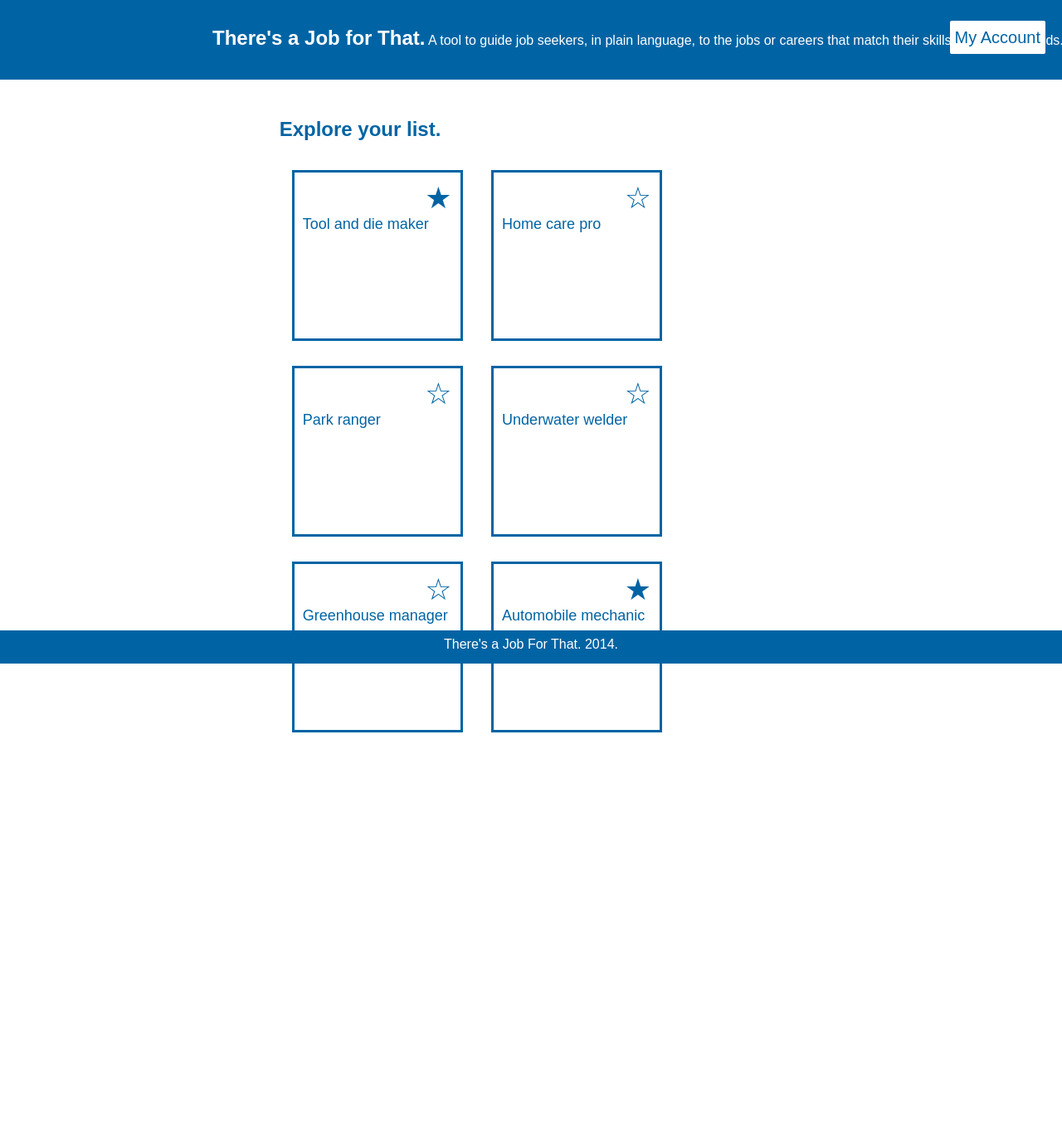
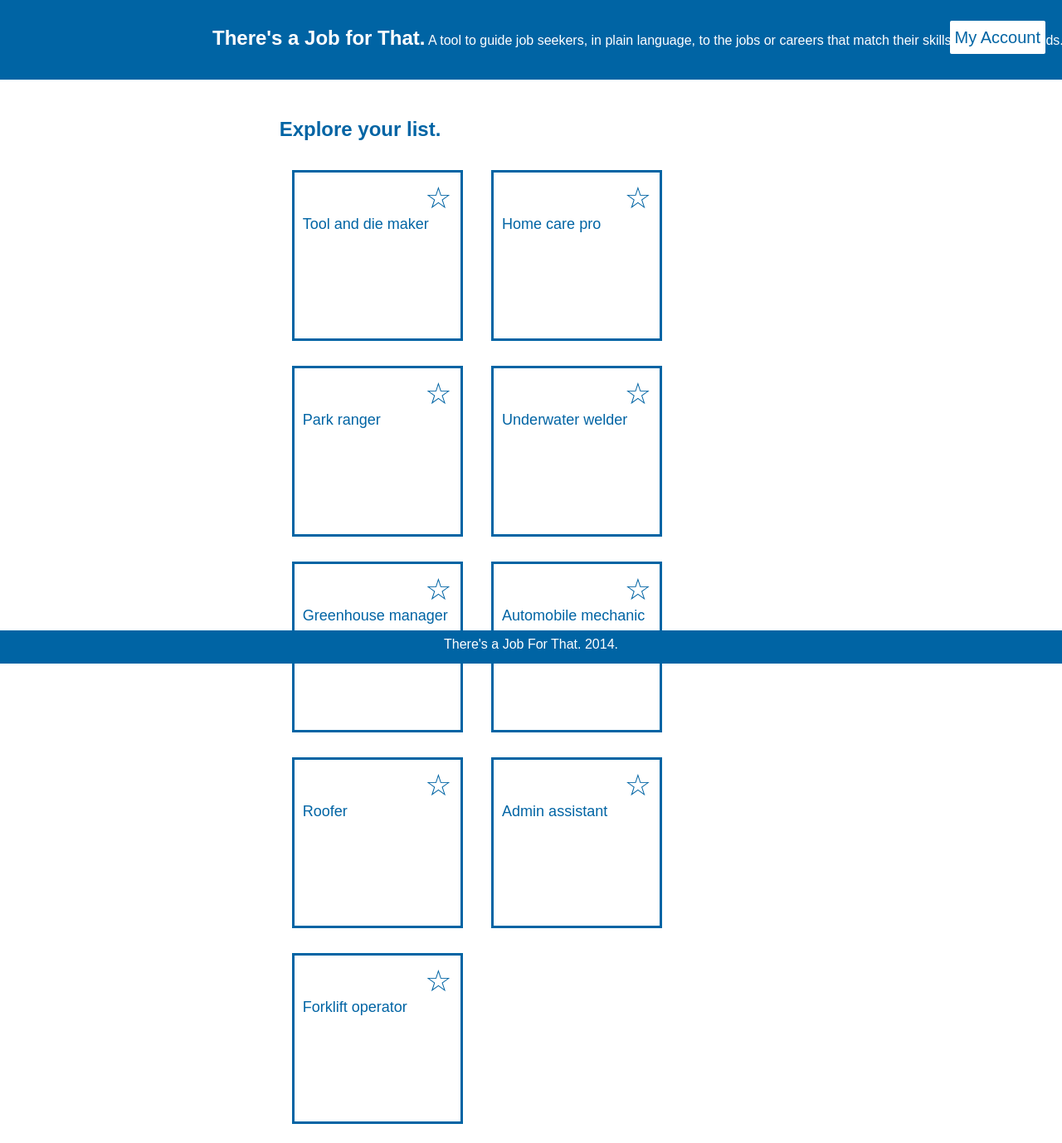
Before and after one commit to aliyarahman/theres-a-job-for-that, a Flask app: page /myjobs in a window 1280 px wide. Shown: the whole page at 83% size. Before the commit the page ends 883 px from the top, so only its background shows below. Run offline with Flask 2, Linux system fonts and the light colour scheme; parts of the project's set-up code (start-up, migrations or seed data) failed here and were passed over.

Commit message:
Removed hardcoding from myjobs list

```diff
--- a/app/templates/myjobs.html
+++ b/app/templates/myjobs.html
@@ -3,12 +3,9 @@
 
 <br><br><br><br><br><div class="jobsholder">
 <h2> Explore your list.</h2>
-	<div class="job_thumb" onClick="location.href='{{ url_for('jobView') }}'"><span class="star">&#9733</span>Tool and die maker </div>
-	<div class="job_thumb" onClick="location.href='{{ url_for('jobView') }}'"><span class="star">&#9734</span>Home care pro</div>
-	<div class="job_thumb" onClick="location.href='{{ url_for('jobView') }}'"><span class="star">&#9734</span>Park ranger</div>
-	<div class="job_thumb" onClick="location.href='{{ url_for('jobView') }}'"><span class="star">&#9734</span>Underwater welder</div>
-	<div class="job_thumb" onClick="location.href='{{ url_for('jobView') }}'"><span class="star">&#9734</span>Greenhouse manager</div>
-	<div class="job_thumb" onClick="location.href='{{ url_for('jobView') }}'"><span class="star">&#9733</span>Automobile mechanic</div>
+{% for job in jobs %}
+	<div class="job_thumb" onClick="location.href='{{ url_for('jobView') }}'"><span class="star">&#9734</span>{{job.title}}</div>
+{% endfor %}
 </div>
 
 {% endblock %}
--- a/app/views.py
+++ b/app/views.py
@@ -45,7 +45,8 @@ def skills():
 # Displays calculated list of jobs (after algorithm)
 @app.route('/myjobs')
 def myjobs():
-	return render_template('myjobs.html')
+	jobs = [{'title':'Tool and die maker'}, {'title':'Home care pro'}, {'title':'Park ranger'}, {'title':'Underwater welder'}, {'title':'Greenhouse manager'},{'title':'Automobile mechanic'},{'title':'Roofer'},{'title':'Admin assistant'},{'title':'Forklift operator'}]
+	return render_template('myjobs.html', jobs=jobs)
 
 
 @app.route('/jobView')
```
